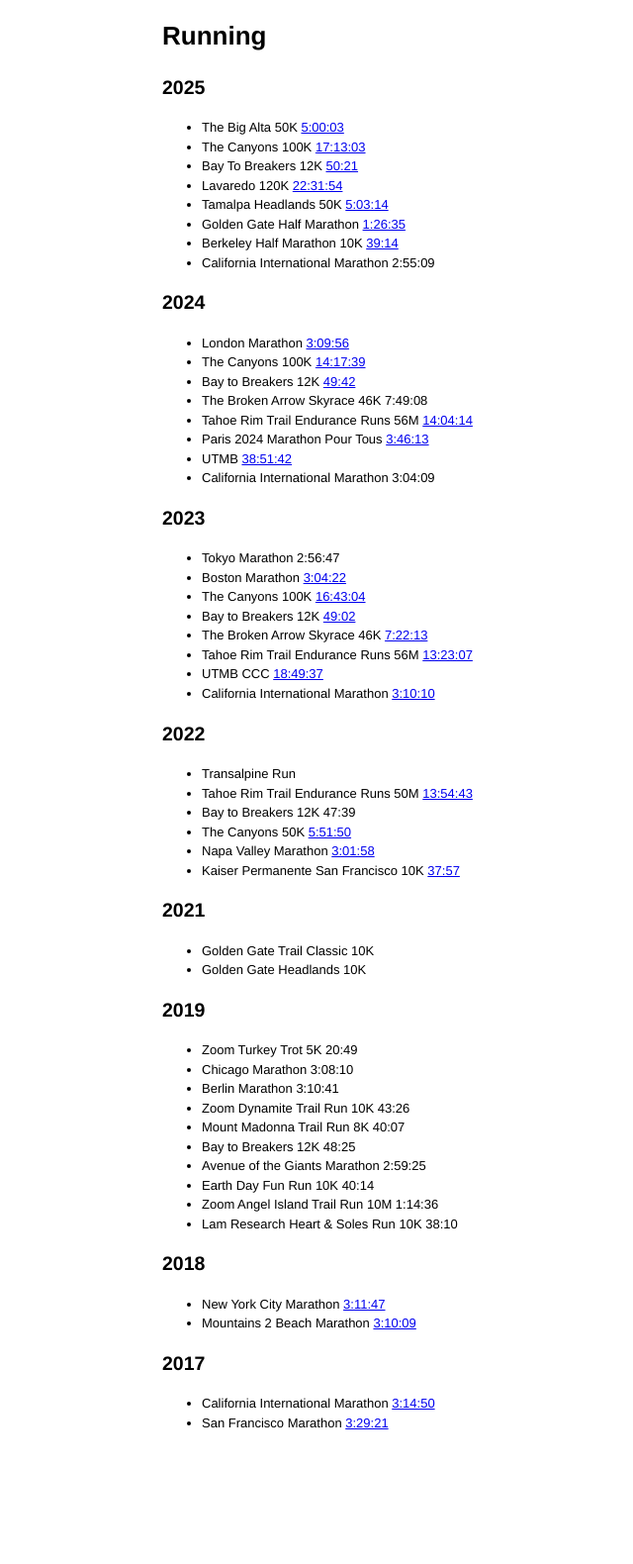
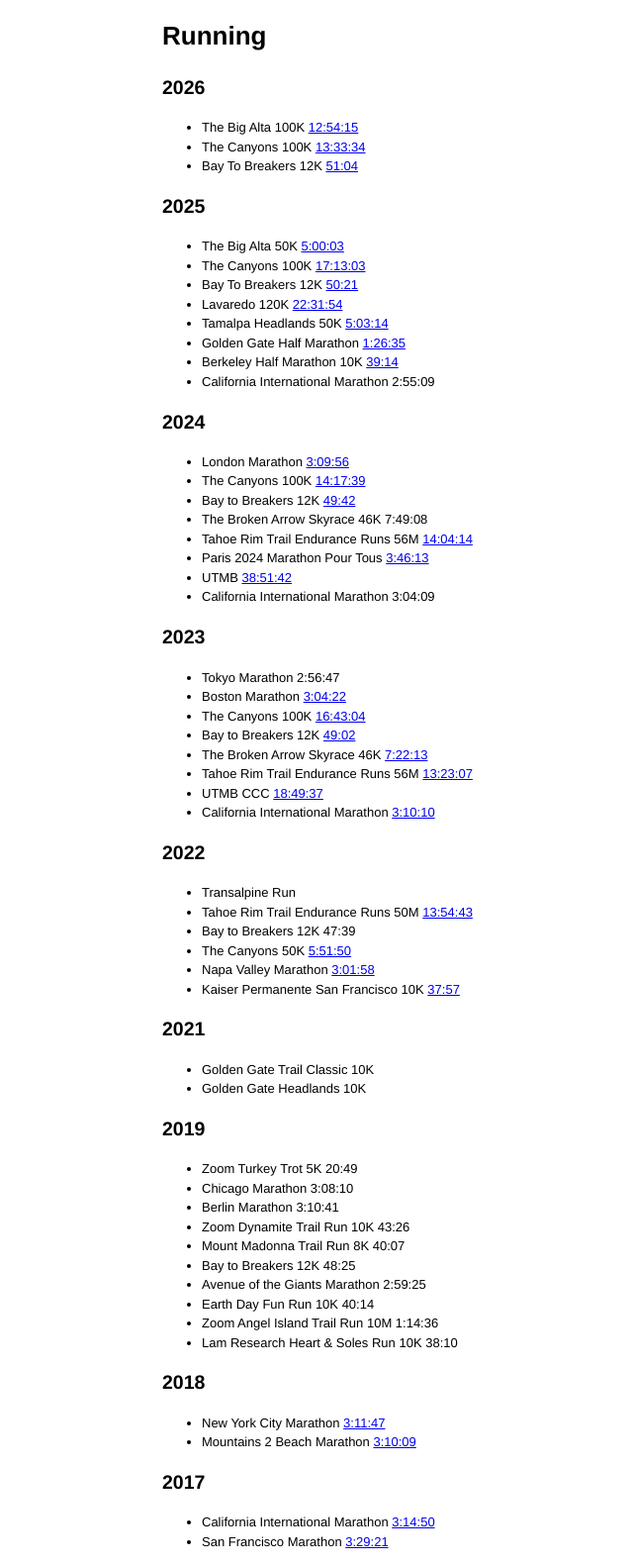
Before and after one commit to denis/denis.github.com, a Jekyll site: the page built from running.md, in a window 1280 px wide. Shown: the whole page at 99% size, without its empty margins (76-716 px from the left). Built offline with Jekyll 4.4.1, drawn with Linux system fonts in a browser that asks for light colours; comment, search, counter and statistics services are not loaded; before the commit the page ends 1460 px from its top, so only the background shows below that.

Commit message:
Add 2026 races to running page
Add The Big Alta 100K, The Canyons 100K, and Bay To Breakers 12K
with finish times and results links.

Co-authored-by: Denis Barushev <barushev+github@gmail.com>

```diff
--- a/running.md
+++ b/running.md
@@ -4,6 +4,12 @@ css: travel
 ---
 
 # {{ page.title }}
+
+## 2026
+
+- The Big Alta 100K [12:54:15][2026-the-big-alta-100k]
+- The Canyons 100K [13:33:34][2026-the-canyons-100k]
+- Bay To Breakers 12K [51:04][2026-bay-to-breakers]
 
 ## 2025
 
@@ -103,3 +109,6 @@ css: travel
 [2025-tamalpa-headlands-50k]: https://ultrasignup.com/results_event.aspx?did=119722#id1691864
 [2025-golden-gate-half-marathon]:https://results2.xacte.com/#/e/2614/placings
 [2025-berkeley-10k]:https://sites.chronotrack.com/event/89259/results/entry/75748984
+[2026-the-big-alta-100k]: https://ultrasignup.com/results_event.aspx?did=130945#1691864
+[2026-the-canyons-100k]: https://canyons.utmb.world/runners/results?year=2026&raceUri=3753.thecanyonsendurancerunsbyutmb-r-100k.2026&page=3&offset=50&limit=50
+[2026-bay-to-breakers]: https://results.laurelt.com/bbk/results?pk=8819388
```
